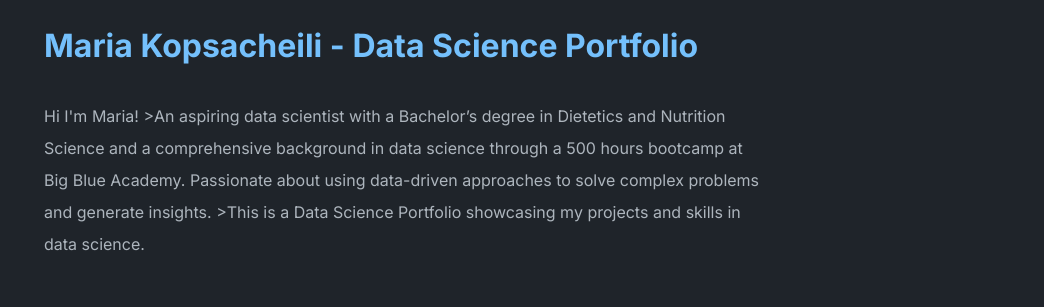
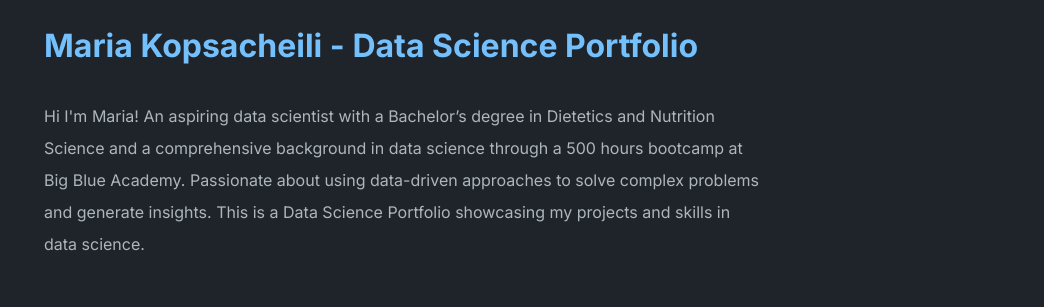
Before and after one commit to mariakopsacheili/mariakopsacheili.github.io, a Jekyll site: the page built from index.md, in a window 1280 px wide. Shown: the part 133-440 px from the top of the page, without its empty margins (236-1280 px from the left). Built offline with Jekyll 4.4.1, drawn with Linux system fonts in a browser that asks for light colours.

```diff
--- a/_config.yml
+++ b/_config.yml
@@ -4,11 +4,11 @@ url: https://mariakopsacheili.github.io # root address of the site
 description: > # description of the site (multiple lines allowed)
   Hi I'm Maria!
 
-  >An aspiring data scientist with a Bachelor’s degree in Dietetics and Nutrition Science
+  An aspiring data scientist with a Bachelor’s degree in Dietetics and Nutrition Science
   and a comprehensive background in data science through a 500 hours bootcamp at Big Blue Academy.
   Passionate about using data-driven approaches to solve complex problems and generate insights.
 
-  >This is a Data Science Portfolio showcasing my projects and skills in data science.
+  This is a Data Science Portfolio showcasing my projects and skills in data science.
 email: mariakopsaxeili6@gmail.com
 
 permalink: /:slug
```
